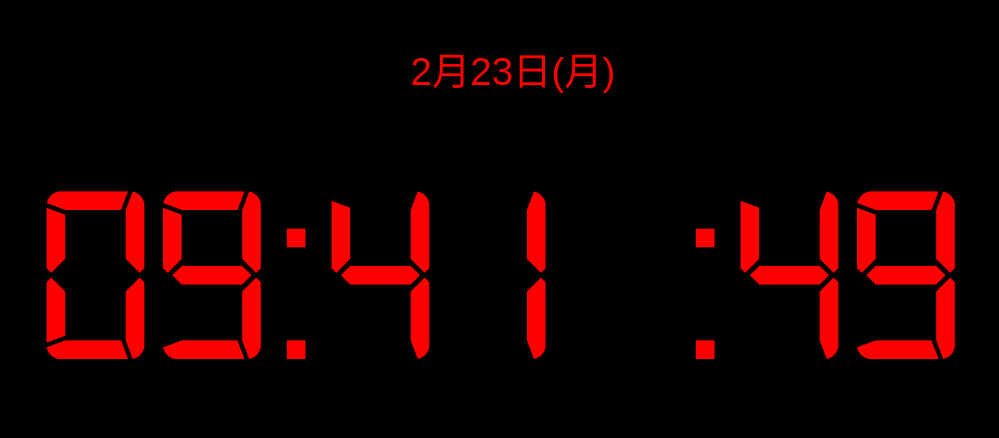
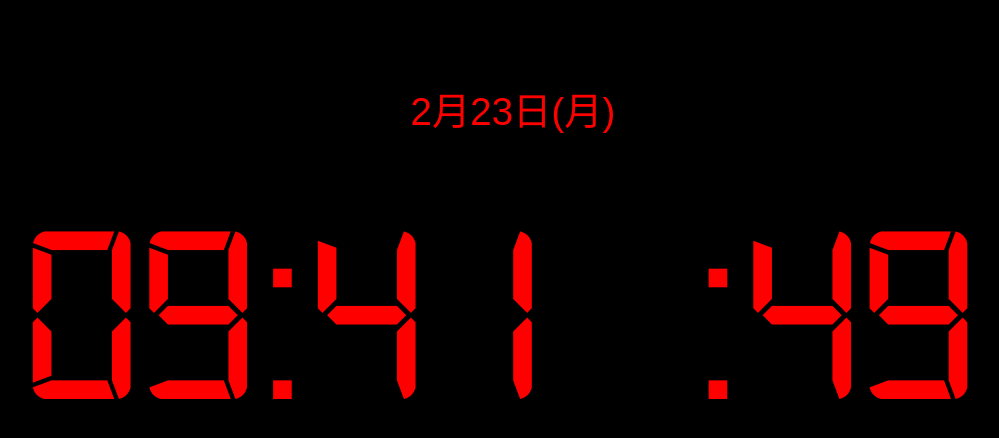
Before and after one commit to nippleonnippon/etc, a plain HTML site: page clock/index.html in a window 1280 px wide. Shown: the whole page, without its empty margins (127-1126 px from the left). Drawn offline with Linux system fonts and the light colour scheme.

Commit message:
Add files via upload

```diff
--- a/clock/index.html
+++ b/clock/index.html
@@ -65,7 +65,7 @@
 
             #display-container {
                 height: 100vh; /* 高さを画面いっぱいに確保 */
-                padding: 40px;
+                padding-top: 80px;
                 box-sizing: border-box;
             }
 
```
